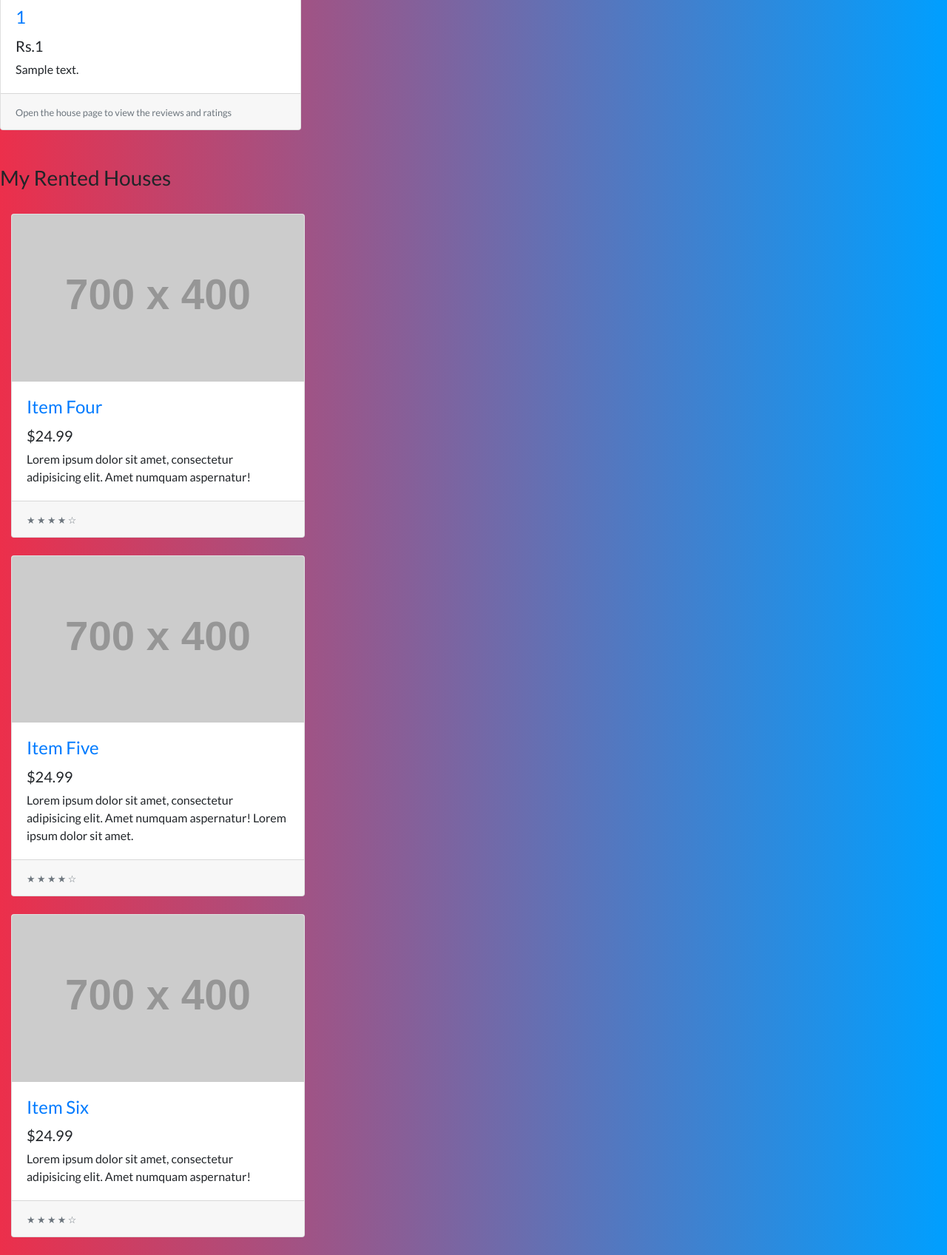
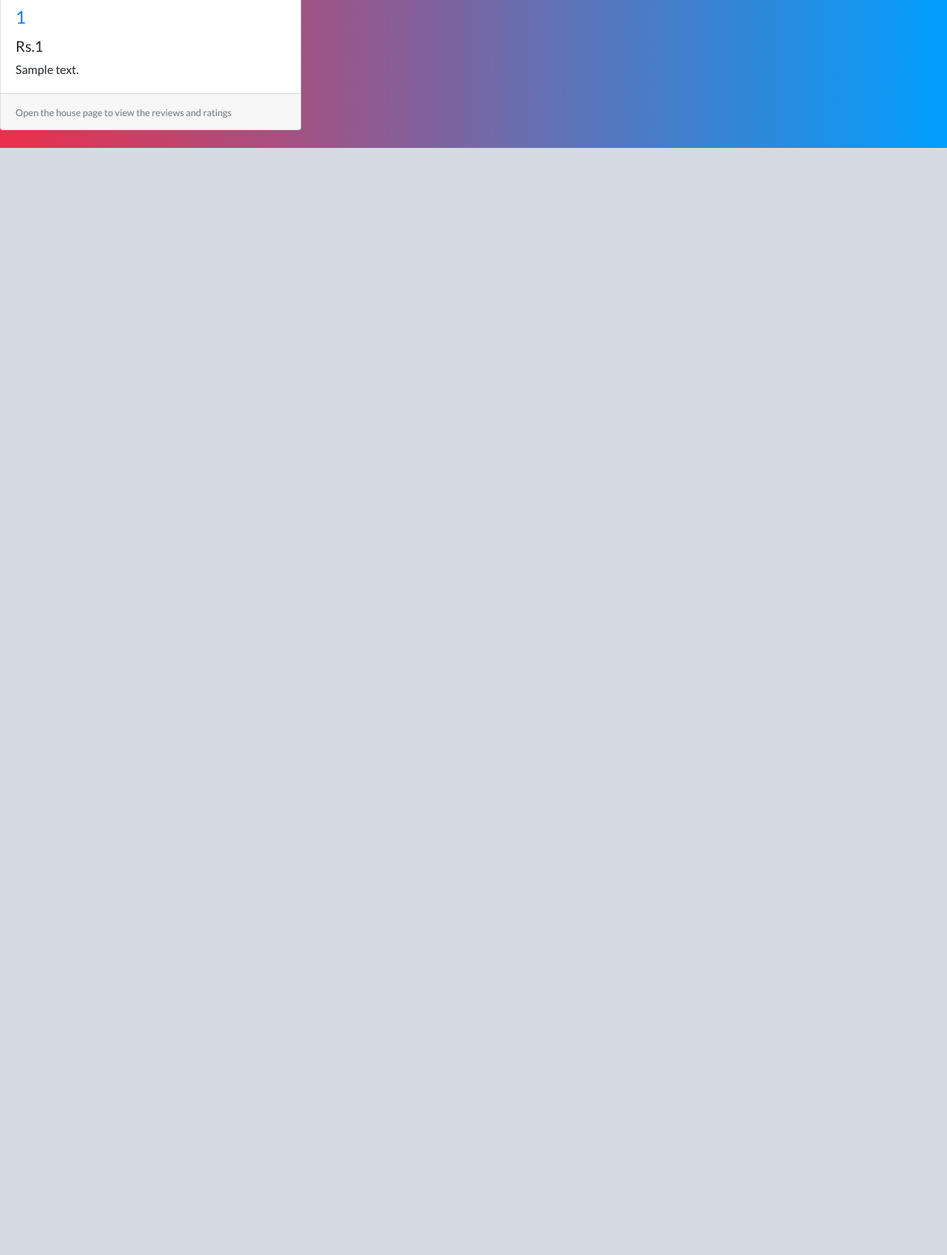
Before and after one commit to srujangit123/DBMS-Project, a Django app: page /dashboard in a window 1280 px wide. Shown: the part 837-2534 px from the top of the page at 74% size. After the commit the page ends 1037 px from the top, so only its background shows below. Run offline with Django 3.2, Linux system fonts and the light colour scheme; a user stored in the database is signed in; tables that the repository leaves empty hold one stand-in row (values such as "Sample post"); grey boxes marked "Sample" are stand-in pictures; grey boxes labelled with a size stand in for pictures from a placeholder-image service; some libraries are stand-ins or nearby versions.

Commit message:
modify house details page

```diff
--- a/templates/add_house.html
+++ b/templates/add_house.html
@@ -24,7 +24,7 @@
 			</div>
 			<div class="collapse navbar-collapse">
 				<ul class="nav navbar-nav navbar-right">
-						<li><a>Signed in as X</a></li>
+						<li><a>Signed in as {{user.username}}</a></li>
 						<li><a href="/logout">Logout</a></li>
 
 				</ul>
--- a/templates/dashboard.html
+++ b/templates/dashboard.html
@@ -108,59 +108,8 @@
             </div>
           </div>
         </div>
-
         {% endfor %}
         </div>
-        <br>
-        <div><h3>My Rented Houses</h3></div><br>
-        <div class="col-lg-4 col-md-6 mb-4">
-          <div class="card h-100">
-            <a href="#"><img class="card-img-top" src="http://placehold.it/700x400" alt=""></a>
-            <div class="card-body">
-              <h4 class="card-title">
-                <a href="#">Item Four</a>
-              </h4>
-              <h5>$24.99</h5>
-              <p class="card-text">Lorem ipsum dolor sit amet, consectetur adipisicing elit. Amet numquam aspernatur!</p>
-            </div>
-            <div class="card-footer">
-              <small class="text-muted">&#9733; &#9733; &#9733; &#9733; &#9734;</small>
-            </div>
-          </div>
-        </div>
-
-        <div class="col-lg-4 col-md-6 mb-4">
-          <div class="card h-100">
-            <a href="#"><img class="card-img-top" src="http://placehold.it/700x400" alt=""></a>
-            <div class="card-body">
-              <h4 class="card-title">
-                <a href="#">Item Five</a>
-              </h4>
-              <h5>$24.99</h5>
-              <p class="card-text">Lorem ipsum dolor sit amet, consectetur adipisicing elit. Amet numquam aspernatur! Lorem ipsum dolor sit amet.</p>
-            </div>
-            <div class="card-footer">
-              <small class="text-muted">&#9733; &#9733; &#9733; &#9733; &#9734;</small>
-            </div>
-          </div>
-        </div>
-
-        <div class="col-lg-4 col-md-6 mb-4">
-          <div class="card h-100">
-            <a href="#"><img class="card-img-top" src="http://placehold.it/700x400" alt=""></a>
-            <div class="card-body">
-              <h4 class="card-title">
-                <a href="#">Item Six</a>
-              </h4>
-              <h5>$24.99</h5>
-              <p class="card-text">Lorem ipsum dolor sit amet, consectetur adipisicing elit. Amet numquam aspernatur!</p>
-            </div>
-            <div class="card-footer">
-              <small class="text-muted">&#9733; &#9733; &#9733; &#9733; &#9734;</small>
-            </div>
-          </div>
-        </div>
-
       </div>
 </body>
 </html>
```
Also changed, not shown: static/css/house_details.css (+8 -16 lines), templates/house_details.html (+10 -61 lines).
